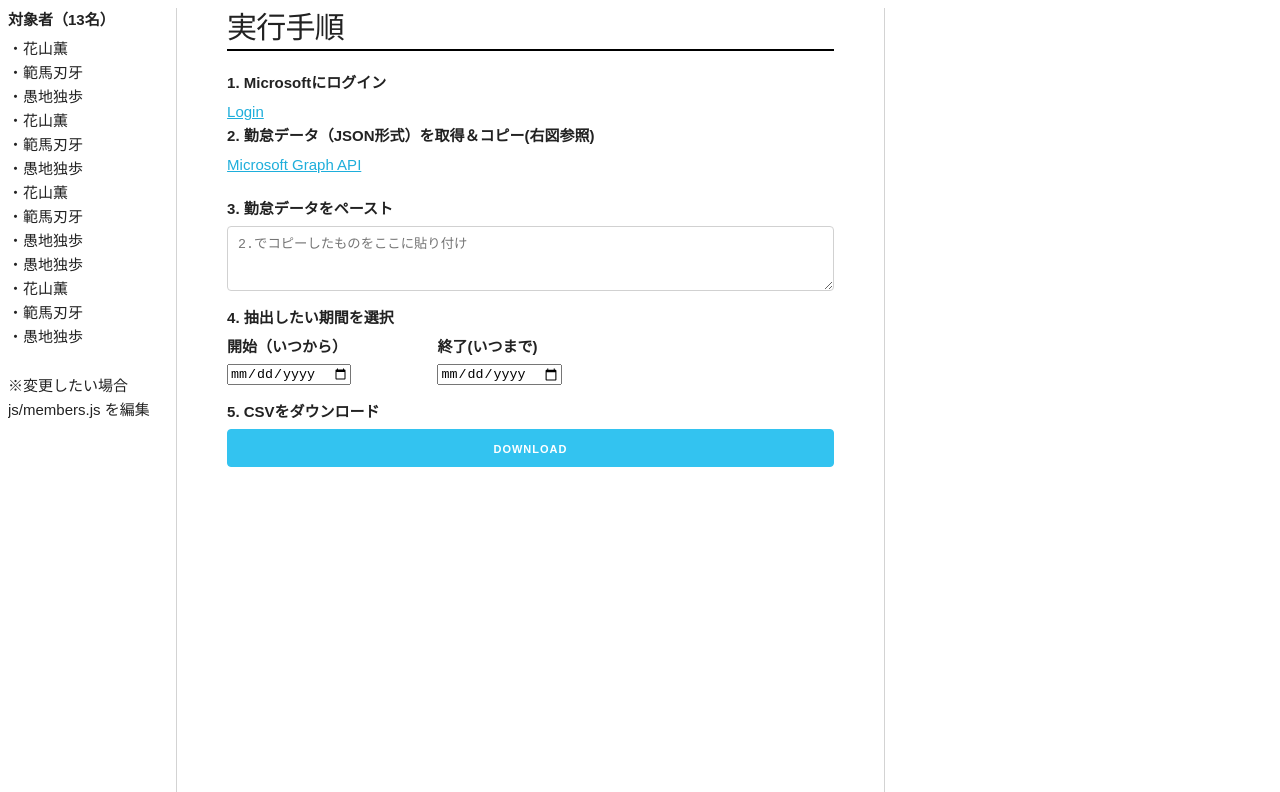
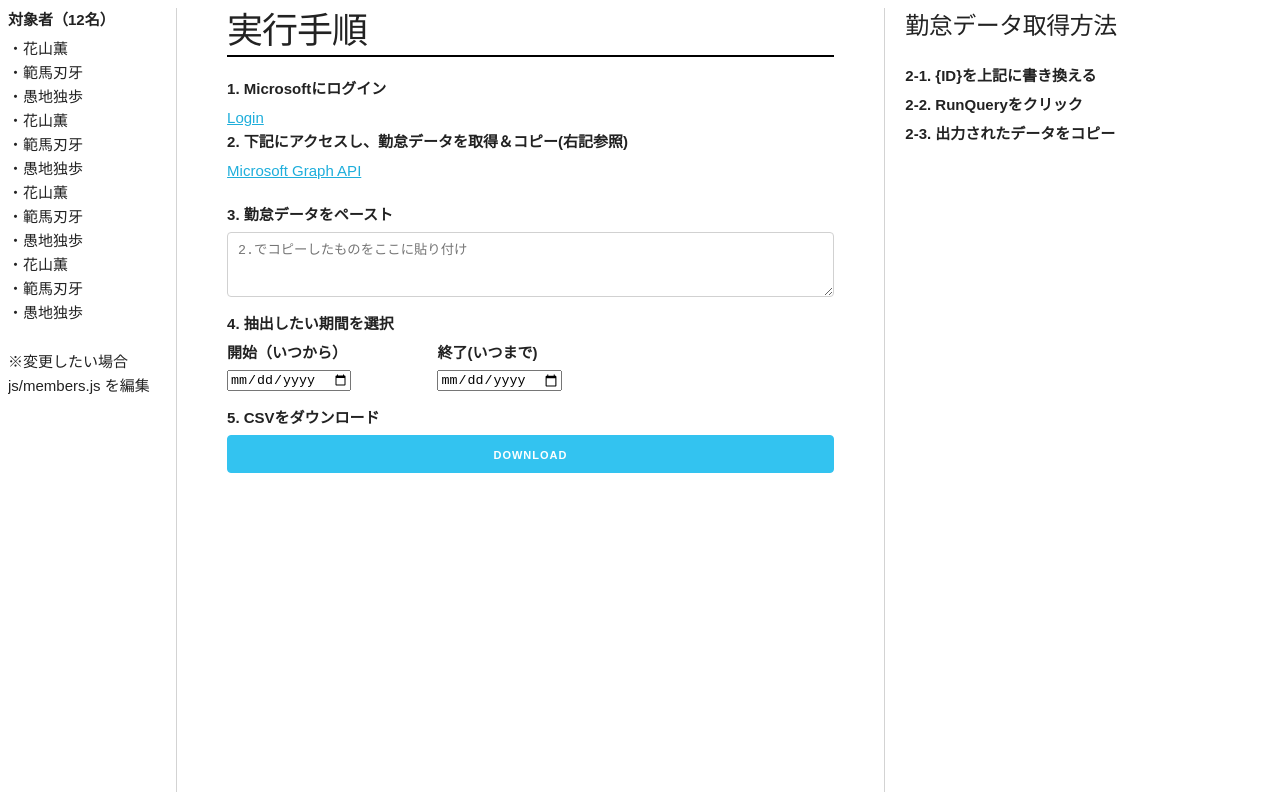
Before and after one commit to nkz9528/pp-kintai, a plain HTML site: page index.html in a window 1280 px wide. Drawn offline with nearby package versions, Linux system fonts and the light colour scheme.

Commit message:
Add stylesheet

```diff
--- /dev/null
+++ b/css/index.css
@@ -0,0 +1,20 @@
+body {
+  font-family: "Montserrat","游ゴシック",YuGothic,"ヒラギノ角ゴ ProN W3","Hiragino Kaku Gothic ProN","メイリオ",Meiryo,sans-serif;
+}
+form{
+  padding-top: 20px;
+}
+.side-bar-left{
+  height: 100%;
+  border-right: 1px solid lightgray;
+  overflow: auto;
+}
+.side-bar-right{
+  height: 100%;
+  border-left: 1px solid lightgray;
+  padding-left: 20px;
+  padding-right: 20px;
+}
+h3{
+  border-bottom: 2px solid black;
+}
--- a/index.html
+++ b/index.html
@@ -2,6 +2,7 @@
   <head>
     <title>勤怠抽出</title>
     <link rel="stylesheet" href="https://cdnjs.cloudflare.com/ajax/libs/skeleton/2.0.4/skeleton.min.css">
+    <link rel="stylesheet" href="./css/index.css">
   </head>
   <body>
     <div class="two columns side-bar-left">
@@ -14,12 +15,12 @@
       </p>
     </div>
     <div class="six columns">
-      <h4>実行手順</h4>
+      <h3>実行手順</h3>
       <label>1. Microsoftにログイン</label>
       <a href="https://itsakura.com/js-createelement" target="_blank">
         Login
       </a>
-      <label>2. 勤怠データ（JSON形式）を取得＆コピー(右図参照)</label>
+      <label>2. 下記にアクセスし、勤怠データを取得＆コピー(右記参照)</label>
       <a href="a" target="_blank">
         Microsoft Graph API
       </a>
@@ -44,29 +45,12 @@
       </form>
     </div>
     <div class="side-bar-right four columns">
-
+      <h5>勤怠データ取得方法</h5>
+      <label>2-1. {ID}を上記に書き換える</label>
+      <label>2-2. RunQueryをクリック</label>
+      <label>2-3. 出力されたデータをコピー</label>
     </div>
   </body>
   <script src="./js/members.js"></script>
   <script src="./js/main.js"></script>
-  <style>
-    body {
-      font-family: "Montserrat","游ゴシック",YuGothic,"ヒラギノ角ゴ ProN W3","Hiragino Kaku Gothic ProN","メイリオ",Meiryo,sans-serif;
-    }
-    form{
-      padding-top: 20px;
-    }
-    .side-bar-left{
-      height: 100%;
-      border-right: 1px solid lightgray;
-      overflow: auto;
-    }
-    .side-bar-right{
-      height: 100%;
-      border-left: 1px solid lightgray;
-    }
-    h4{
-      border-bottom: 2px solid black;
-    }
-  </style>
 </html>
--- a/js/main.js
+++ b/js/main.js
@@ -24,7 +24,6 @@ names.forEach(name => {
 const memberNnum = names.length
 document.querySelector('#member-num').textContent = `対象者（${memberNnum}名）`
 
-
 const data = [
   ["aaaa","cccc"],
   ["bbbb","dddd"],
--- a/js/members.js
+++ b/js/members.js
@@ -10,7 +10,6 @@ const names = [
   "花山薫",
   "範馬刃牙",
   "愚地独歩",
-  "愚地独歩",
   "花山薫",
   "範馬刃牙",
   "愚地独歩"
```
